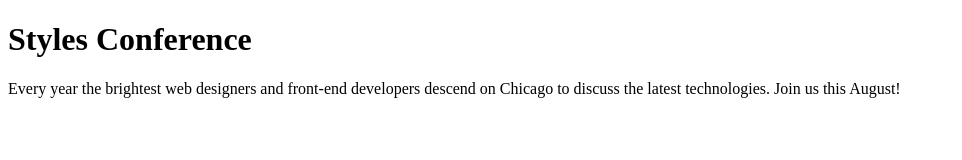
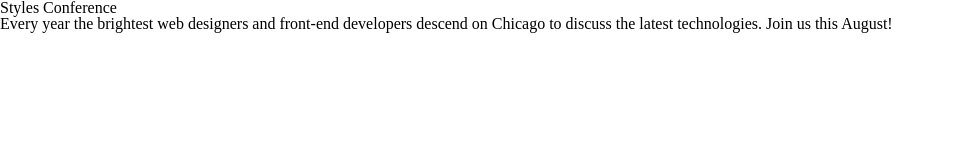
Before and after one commit to EricRicketts/IntroductionToProgramming, a plain HTML site: page FrontEndPrep/LearnToCodeHTMLAndCSS/BuildYourFirstWebPage/index.html in a window 1280 px wide. Shown: the whole page, without its empty margins (0-962 px from the left). Drawn offline with Linux system fonts and the light colour scheme.

Commit message:
first web page from Shay Howe's tutorial

```diff
--- /dev/null
+++ b/FrontEndPrep/LearnToCodeHTMLAndCSS/BuildYourFirstWebPage/assets/stylesheets/main.css
@@ -0,0 +1,48 @@
+/* http://meyerweb.com/eric/tools/css/reset/
+   v2.0 | 20110126
+   License: none (public domain)
+*/
+
+html, body, div, span, applet, object, iframe,
+h1, h2, h3, h4, h5, h6, p, blockquote, pre,
+a, abbr, acronym, address, big, cite, code,
+del, dfn, em, img, ins, kbd, q, s, samp,
+small, strike, strong, sub, sup, tt, var,
+b, u, i, center,
+dl, dt, dd, ol, ul, li,
+fieldset, form, label, legend,
+table, caption, tbody, tfoot, thead, tr, th, td,
+article, aside, canvas, details, embed,
+figure, figcaption, footer, header, hgroup,
+menu, nav, output, ruby, section, summary,
+time, mark, audio, video {
+	margin: 0;
+	padding: 0;
+	border: 0;
+	font-size: 100%;
+	font: inherit;
+	vertical-align: baseline;
+}
+/* HTML5 display-role reset for older browsers */
+article, aside, details, figcaption, figure,
+footer, header, hgroup, menu, nav, section {
+	display: block;
+}
+body {
+	line-height: 1;
+}
+ol, ul {
+	list-style: none;
+}
+blockquote, q {
+	quotes: none;
+}
+blockquote:before, blockquote:after,
+q:before, q:after {
+	content: '';
+	content: none;
+}
+table {
+	border-collapse: collapse;
+	border-spacing: 0;
+}
--- /dev/null
+++ b/FrontEndPrep/LearnToCodeHTMLAndCSS/BuildYourFirstWebPage/building-your-first-web-page/assets/stylesheets/main.css
@@ -0,0 +1,48 @@
+/* http://meyerweb.com/eric/tools/css/reset/
+   v2.0 | 20110126
+   License: none (public domain)
+*/
+
+html, body, div, span, applet, object, iframe,
+h1, h2, h3, h4, h5, h6, p, blockquote, pre,
+a, abbr, acronym, address, big, cite, code,
+del, dfn, em, img, ins, kbd, q, s, samp,
+small, strike, strong, sub, sup, tt, var,
+b, u, i, center,
+dl, dt, dd, ol, ul, li,
+fieldset, form, label, legend,
+table, caption, tbody, tfoot, thead, tr, th, td,
+article, aside, canvas, details, embed,
+figure, figcaption, footer, header, hgroup,
+menu, nav, output, ruby, section, summary,
+time, mark, audio, video {
+  margin: 0;
+  padding: 0;
+  border: 0;
+  font-size: 100%;
+  font: inherit;
+  vertical-align: baseline;
+}
+/* HTML5 display-role reset for older browsers */
+article, aside, details, figcaption, figure,
+footer, header, hgroup, menu, nav, section {
+  display: block;
+}
+body {
+  line-height: 1;
+}
+ol, ul {
+  list-style: none;
+}
+blockquote, q {
+  quotes: none;
+}
+blockquote:before, blockquote:after,
+q:before, q:after {
+  content: '';
+  content: none;
+}
+table {
+  border-collapse: collapse;
+  border-spacing: 0;
+}
--- a/FrontEndPrep/LearnToCodeHTMLAndCSS/BuildYourFirstWebPage/index.html
+++ b/FrontEndPrep/LearnToCodeHTMLAndCSS/BuildYourFirstWebPage/index.html
@@ -4,7 +4,7 @@
   <meta charset="utf-8">
   <meta http-equiv="X-UA-Compatible" content="IE=edge">
   <title>Styles Conference</title>
-  <link rel="stylesheet" href="">
+  <link rel="stylesheet" href="assets/stylesheets/main.css">
 </head>
 <body>
   <h1>Styles Conference</h1>
```
Also changed, not shown: FrontEndPrep/LearnToCodeHTMLAndCSS/BuildYourFirstWebPage/building-your-first-web-page/index.html (added, +12 -0 lines).
